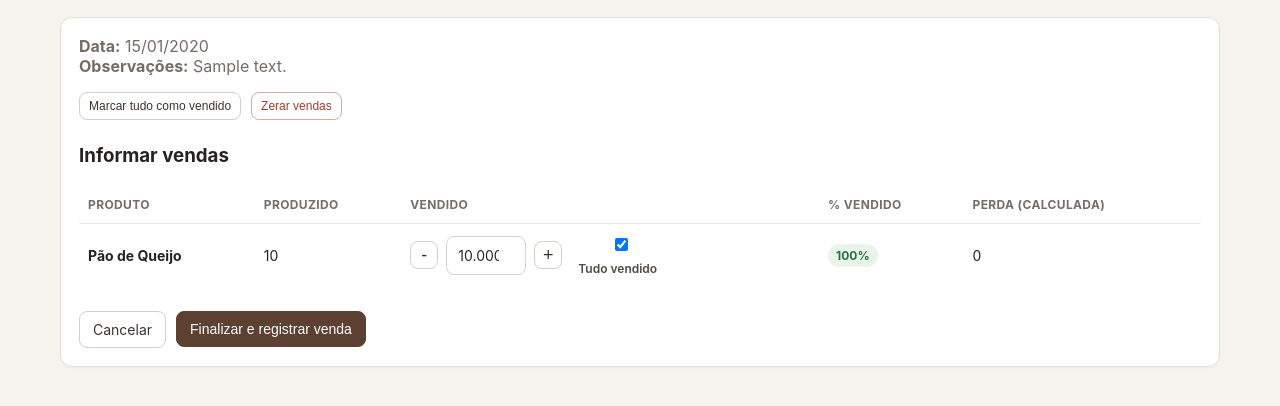
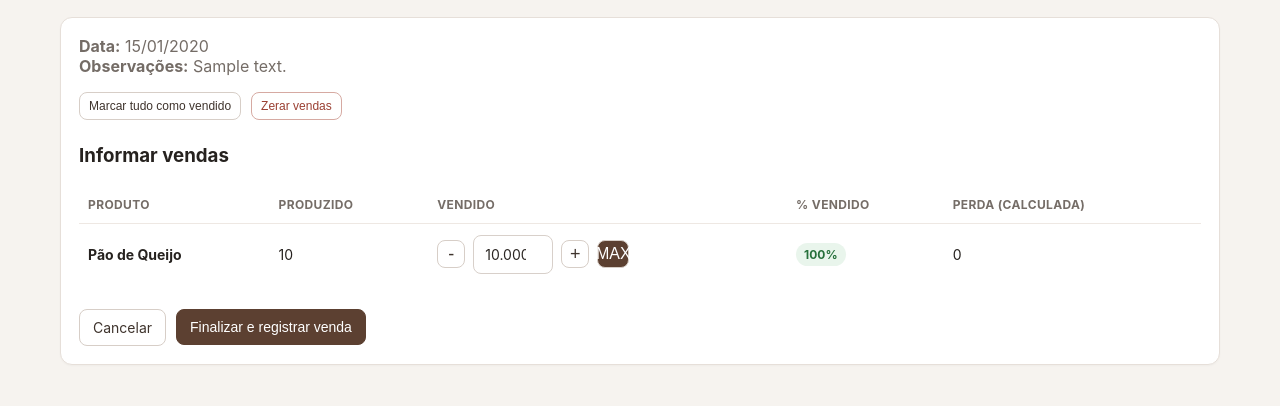
Before and after one commit to jreinaldoo/cafeteria-control-v01, a Flask app: page /producao/1/finalizar in a window 1280 px wide. Shown: the part 149-555 px from the top of the page. Run offline with Flask 3, Linux system fonts and the light colour scheme; tables that the repository leaves empty hold one stand-in row (values such as "Sample post").

Commit message:
Replace checkbox with MAX button for sold items
- Replace 'Tudo vendido' checkbox with intuitive MAX button
- MAX button toggles between max quantity and zero
- Button changes color when active (brown/white)
- Text changes to MAX with tooltip
- More intuitive than checkbox for quick actions
- Maintains same functionality with better UX

```diff
--- a/app/templates/production/finalize.html
+++ b/app/templates/production/finalize.html
@@ -53,9 +53,7 @@
                             style="width: 80px; text-align: center;"
                         >
                         <button class="btn small" type="button" onclick="adjustSold({{ item.id }}, 1)" style="width: 28px; height: 28px; padding: 0; font-size: 18px; line-height: 1;">+</button>
-                        <label style="font-size: 12px; margin-left: 8px;">
-                            <input type="checkbox" onchange="toggleAllSold({{ item.id }}, this)" {% if item.quantity_sold == item.quantity_produced %}checked{% endif %}> Tudo vendido
-                        </label>
+                        <button class="btn small" type="button" onclick="toggleAllSold({{ item.id }})" style="width: 32px; height: 28px; padding: 0; font-size: 16px; line-height:1;" id="max-btn-{{ item.id }}" title="Máximo">MAX</button>
                     </div>
                 </td>
                 <td><span id="percent_{{ loop.index }}" class="badge">0%</span></td>
@@ -75,9 +73,10 @@
 document.addEventListener('DOMContentLoaded', function() {
     const inputs = document.querySelectorAll('.sold-input');
 
-    // Inicializar porcentagens
+    // Inicializar porcentagens e botões max
     inputs.forEach(input => {
         updatePercent(input);
+        updateMaxButton(input);
     });
 
     inputs.forEach(input => {
@@ -91,7 +90,7 @@ document.addEventListener('DOMContentLoaded', function() {
                 lossSpan.textContent = loss.toFixed(3).replace(/\.?0+$/, '');
             }
             updatePercent(this);
-            updateCheckbox(this);
+            updateMaxButton(this);
         });
     });
 
@@ -122,13 +121,20 @@ function adjustSold(itemId, delta) {
     input.dispatchEvent(new Event('input'));
 }
 
-function toggleAllSold(itemId, checkbox) {
+function toggleAllSold(itemId) {
     const input = document.querySelector(`input[data-item-id="${itemId}"]`);
     const produced = parseFloat(input.dataset.produced);
-    if (checkbox.checked) {
+    const sold = parseFloat(input.value) || 0;
+    const btn = document.getElementById('max-btn-' + itemId);
+
+    if (sold === produced) {
+        input.value = 0;
+        btn.style.background = '#fff';
+        btn.style.color = '#3f342d';
+    } else {
         input.value = produced;
-    } else {
-        input.value = 0;
+        btn.style.background = '#5c4031';
+        btn.style.color = '#fff';
     }
     input.dispatchEvent(new Event('input'));
 }
@@ -152,11 +158,19 @@ function updatePercent(input) {
     }
 }
 
-function updateCheckbox(input) {
+function updateMaxButton(input) {
     const produced = parseFloat(input.dataset.produced);
     const sold = parseFloat(input.value) || 0;
-    const checkbox = input.parentElement.querySelector('input[type="checkbox"]');
-    checkbox.checked = (sold === produced);
+    const itemId = input.dataset.itemId;
+    const btn = document.getElementById('max-btn-' + itemId);
+
+    if (sold === produced) {
+        btn.style.background = '#5c4031';
+        btn.style.color = '#fff';
+    } else {
+        btn.style.background = '#fff';
+        btn.style.color = '#3f342d';
+    }
 }
 </script>
 {% endblock %}
```
